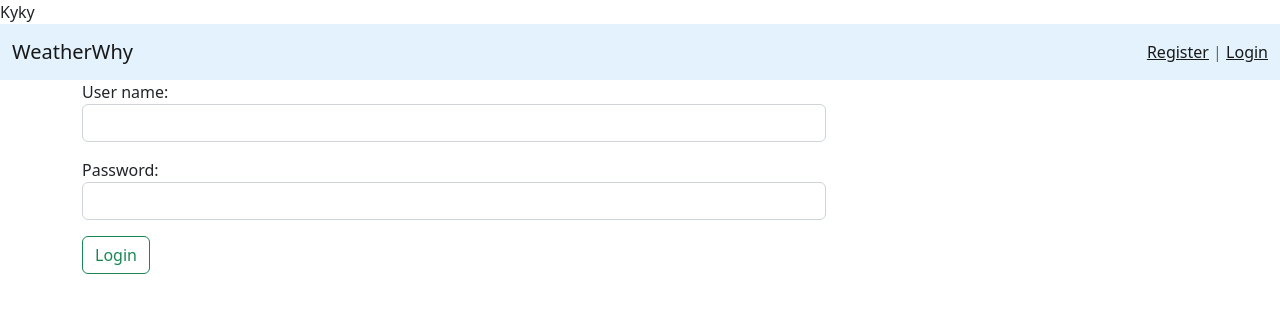
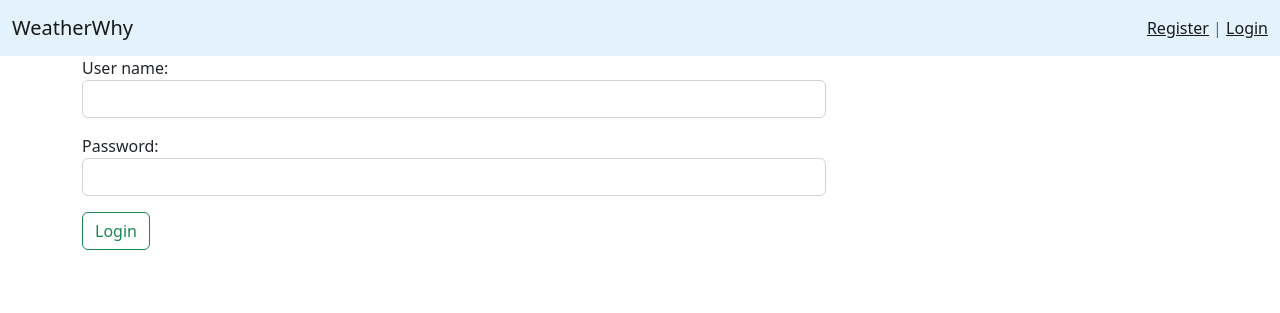
Before and after one commit to MykhailoPasiechnyk/weatherwhy, a Django app: page /login/ in a window 1280 px wide. Shown: the top 313 px of the page. Run offline with Django 4.2, Linux system fonts and the light colour scheme; some libraries are stand-ins or nearby versions.

Commit message:
weather-1:delete redundant text

```diff
--- a/templates/base.html
+++ b/templates/base.html
@@ -11,7 +11,6 @@
     <title>{% block title %}{% endblock %}</title>
   </head>
   <body>
-    Kyky
   {% include 'inc/_nav.html' %}
 {% if messages %}
         {% for message in messages %}
```
